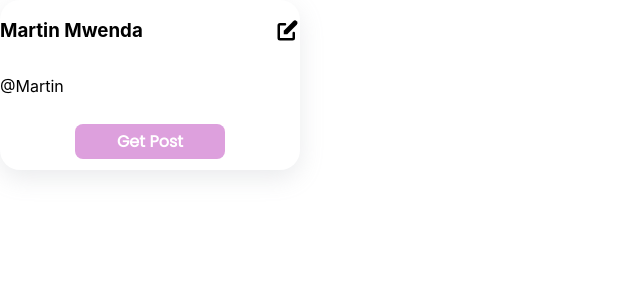
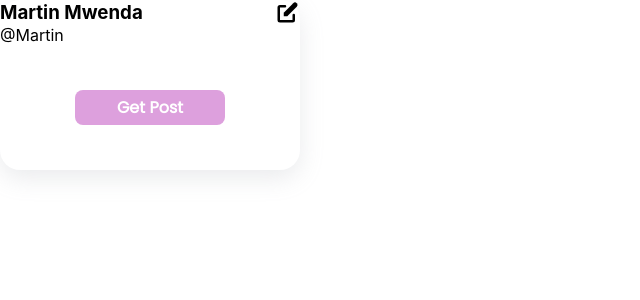
Before and after one commit to MartinMugambi/react-web-project, a React (Create React App) app: page / in a window 1280 px wide. Shown: the top 300 px of the page, without its empty margins (0-640 px from the left). Built offline with nearby package versions, Linux system fonts and the light colour scheme.

Commit message:
Fix User Component Styles

```diff
--- a/src/App.tsx
+++ b/src/App.tsx
@@ -1,8 +1,12 @@
+import { Post } from './components/posts/post';
 import { User } from './components/users/user';
 
 function App() {
   return (
-  <User />
+   <>
+   <User />
+   {/* <Post /> */}
+   </>
   );
 }
 
--- /dev/null
+++ b/src/components/posts/post.css
@@ -0,0 +1,11 @@
+
+.post__info{
+    width: 350px;
+    height: 170px;
+    box-shadow: rgba(50, 50, 93, 0.25) 0px 50px 100px -20px, rgba(0, 0, 0, 0.3) 0px 30px 60px -30px;
+    border-radius: 20px;
+    padding: 10px;
+    border: medium solid plum;
+    display: flex;
+    flex-direction: column;
+}
--- a/src/index.css
+++ b/src/index.css
@@ -1,6 +1,8 @@
-@tailwind base;
-@tailwind components;
-@tailwind utilities;
+*{
+  margin: 0;
+  padding: 0;
+  box-sizing: border-box;
+}
 
 body {
   margin: 0;
```
